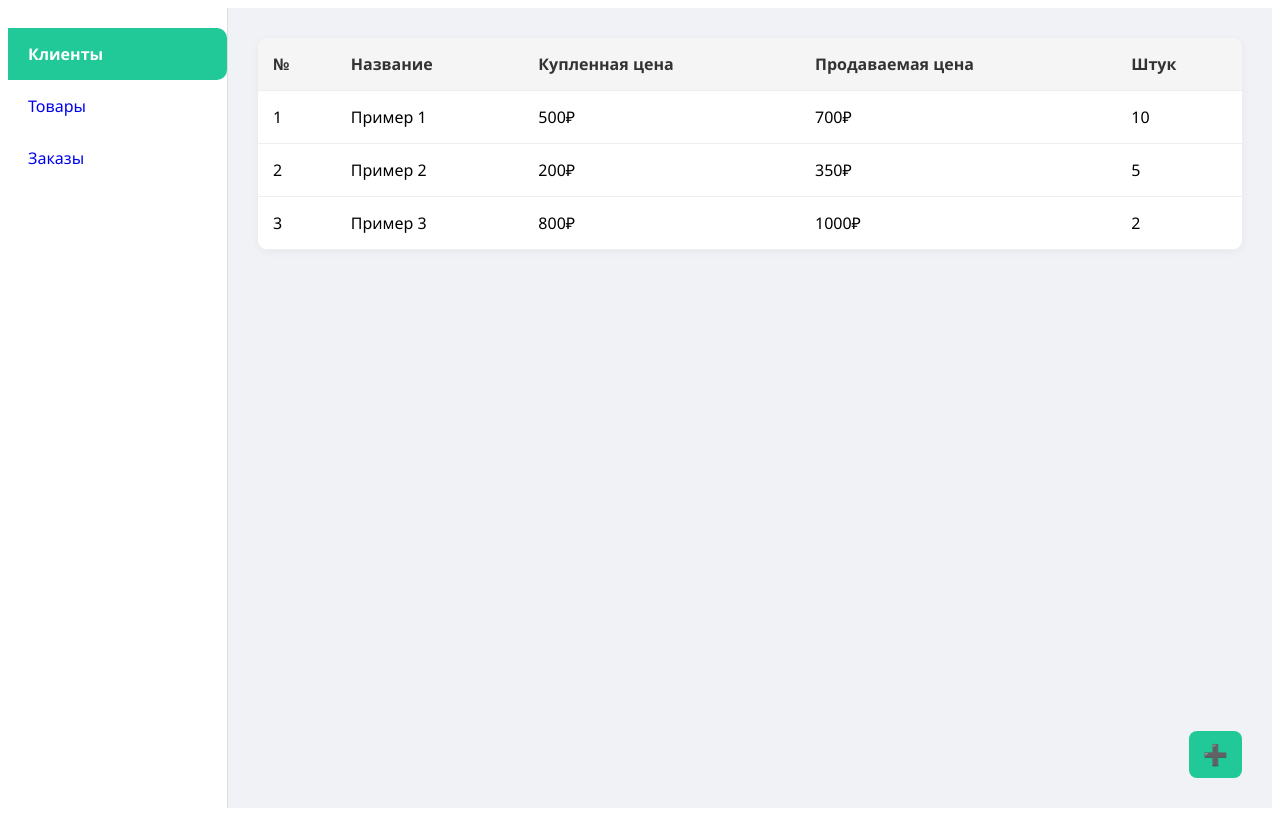
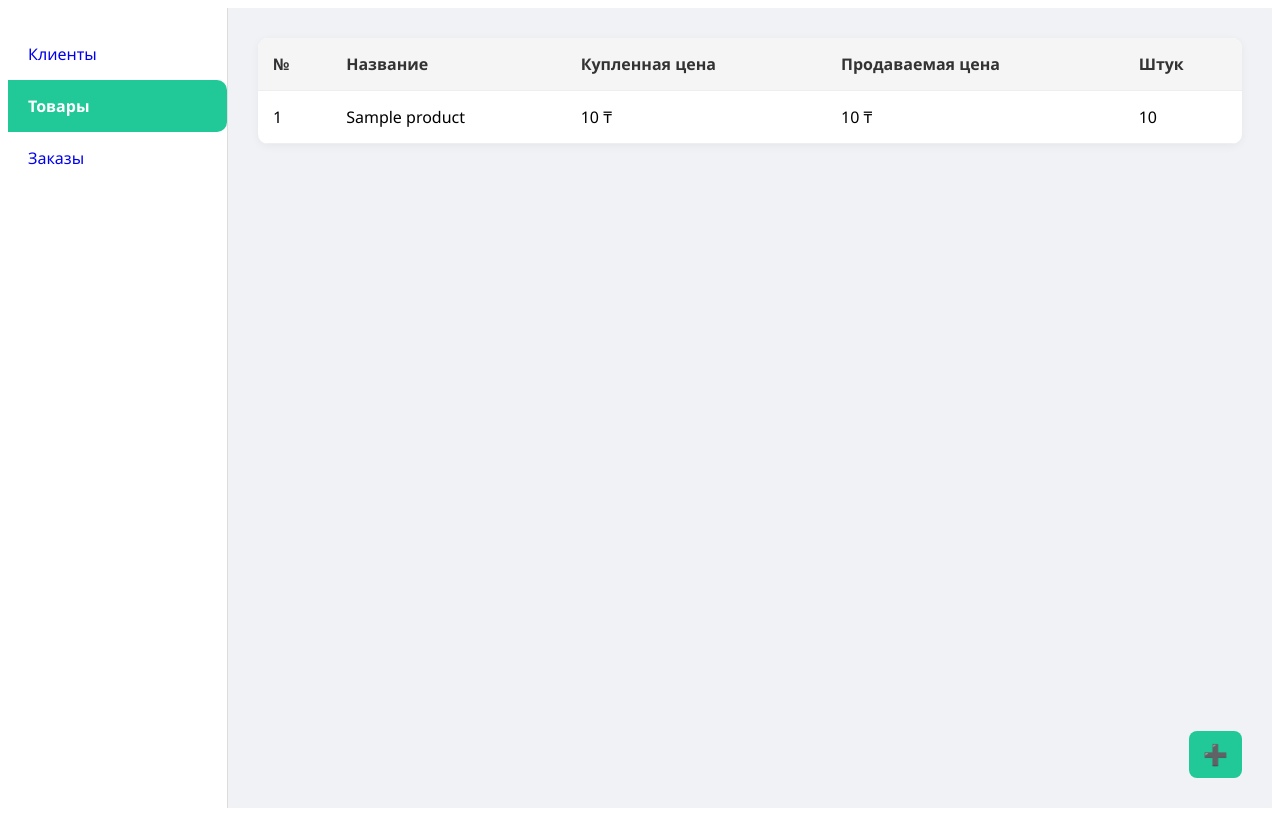
Before and after one commit to shakhruzdev/product_statistics, a Django app: page /products/ in a window 1280 px wide. Run offline with Django 5.2, Linux system fonts and the light colour scheme; tables that the repository leaves empty hold one stand-in row (values such as "Sample post").

Commit message:
added modal for adding product added theme.css for public style

```diff
--- a/apps/static/apps/css/products.css
+++ b/apps/static/apps/css/products.css
@@ -1,50 +1,3 @@
-* {
-    box-sizing: border-box;
-    font-family: 'Segoe UI', sans-serif;
-}
-
-.container {
-    display: flex;
-    height: 100vh;
-}
-
-/* Sidebar */
-.sidebar {
-    width: 220px;
-    background-color: #fff;
-    border-right: 1px solid #ddd;
-    display: flex;
-    flex-direction: column;
-    padding-top: 20px;
-}
-
-.sidebar-header,
-.sidebar-item {
-    padding: 15px 20px;
-    cursor: pointer;
-    transition: background-color 0.3s;
-}
-
-.sidebar-header.active {
-    background-color: #20c997;
-    color: white;
-    font-weight: bold;
-    border-radius: 0 10px 10px 0;
-}
-
-.sidebar-item:hover {
-    background-color: #f0f0f0;
-}
-
-/* Main content */
-.main {
-    flex: 1;
-    padding: 30px;
-    background-color: #f0f2f5;
-    position: relative;
-}
-
-/* Table */
 .product-table {
     width: 100%;
     border-collapse: collapse;
@@ -66,21 +19,6 @@
     color: #333;
 }
 
-/* Add button */
-.add-btn {
-    position: absolute;
-    bottom: 30px;
-    right: 30px;
-    background-color: #20c997;
-    color: white;
-    border: none;
-    border-radius: 8px;
-    padding: 10px 14px;
-    font-size: 20px;
-    cursor: pointer;
-    transition: background-color 0.3s;
-}
-
 .add-btn:hover {
     background-color: #17b388;
 }
--- /dev/null
+++ b/apps/static/apps/css/theme.css
@@ -0,0 +1,63 @@
+* {
+    box-sizing: border-box;
+    font-family: 'Segoe UI', sans-serif;
+}
+
+.container {
+    display: flex;
+    height: 100vh;
+}
+
+/* Sidebar */
+.sidebar {
+    width: 220px;
+    background-color: #fff;
+    border-right: 1px solid #ddd;
+    display: flex;
+    flex-direction: column;
+    padding-top: 20px;
+}
+
+.sidebar-header,
+.sidebar-item {
+    padding: 15px 20px;
+    cursor: pointer;
+    transition: background-color 0.3s;
+}
+
+.sidebar-header.active {
+    background-color: #20c997;
+    color: white;
+    font-weight: bold;
+    border-radius: 0 10px 10px 0;
+}
+
+.sidebar-item:hover {
+    background-color: #f0f0f0;
+}
+
+.main {
+    flex: 1;
+    padding: 30px;
+    background-color: #f0f2f5;
+    position: relative;
+}
+
+
+.add-btn {
+    position: absolute;
+    bottom: 30px;
+    right: 30px;
+    background-color: #20c997;
+    color: white;
+    border: none;
+    border-radius: 8px;
+    padding: 10px 14px;
+    font-size: 20px;
+    cursor: pointer;
+    transition: background-color 0.3s;
+}
+
+.add-btn:hover {
+    background-color: #17b388;
+}
--- a/apps/views.py
+++ b/apps/views.py
@@ -46,7 +46,9 @@ class ClientUpdateView(UpdateView):
 class ProductCreateListView(CreateView, ListView):
     model = Product
     template_name = 'apps/products.html'
-    fields = '__all__'
+    fields = 'name', 'bought_price', 'sold_price', 'quantity'
+    context_object_name = 'products'
+    success_url = reverse_lazy('product_list')
 
 
 class OrderCreateListView(CreateView, ListView):
--- a/templates/apps/base.html
+++ b/templates/apps/base.html
@@ -7,19 +7,35 @@
     <title>Title</title>
     {% block css_link %}
     {% endblock %}
+    <link rel="stylesheet" href="{% static 'apps/css/theme.css' %}">
 </head>
 <body>
 
 <div class="container">
     <aside class="sidebar">
         <a style="text-decoration: none" href="{% url 'client_list' %}">
-            <div class="sidebar-header active">Клиенты</div>
+            <div class="{% if request.resolver_match.url_name == 'client_list' %}
+            	sidebar-header active
+            	{% else %}
+            	sidebar-item
+            {% endif %}">Клиенты
+            </div>
         </a>
         <a style="text-decoration: none" href="{% url 'product_list' %}">
-            <div class="sidebar-item">Товары</div>
+            <div class="{% if request.resolver_match.url_name == 'product_list' %}
+            	sidebar-header active
+            	{% else %}
+            	sidebar-item
+            {% endif %}">Товары
+            </div>
         </a>
         <a style="text-decoration: none" href="{% url 'order_list' %}">
-            <div class="sidebar-item">Заказы</div>
+            <div class="{% if request.resolver_match.url_name == 'order_list' %}
+            	sidebar-header active
+            	{% else %}
+            	sidebar-item
+            {% endif %}">Заказы
+            </div>
         </a>
     </aside>
     {% block content %}
--- a/templates/apps/products.html
+++ b/templates/apps/products.html
@@ -17,30 +17,101 @@
             </tr>
             </thead>
             <tbody>
-            <tr>
-                <td>1</td>
-                <td>Пример 1</td>
-                <td>500₽</td>
-                <td>700₽</td>
-                <td>10</td>
-            </tr>
-            <tr>
-                <td>2</td>
-                <td>Пример 2</td>
-                <td>200₽</td>
-                <td>350₽</td>
-                <td>5</td>
-            </tr>
-            <tr>
-                <td>3</td>
-                <td>Пример 3</td>
-                <td>800₽</td>
-                <td>1000₽</td>
-                <td>2</td>
-            </tr>
+            {% for product in products %}
+                <tr>
+                    <td>{{ product.id }}</td>
+                    <td>{{ product.name }}</td>
+                    <td>{{ product.bought_price }} ₸</td>
+                    <td>{{ product.sold_price }} ₸</td>
+                    <td>{{ product.quantity }}</td>
+                </tr>
+            {% endfor %}
+
             </tbody>
         </table>
 
         <button class="add-btn">➕</button>
     </main>
+    <!-- Modal oynasi -->
+    <div id="addProductModal" class="modal">
+        <div class="modal-content">
+            <span class="close">&times;</span>
+            <h2>Добавить продукт</h2>
+            <form method="POST" action="{% url 'product_list' %}">
+                {% csrf_token %}
+                <label>Название:</label>
+                <input type="text" name="name" required>
+
+                <label>Купленная цена:</label>
+                <input type="number" min="0" name="bought_price" required>
+
+                <label>Продаваемая цена:</label>
+                <input type="number" min="0" name="sold_price" required><br>
+
+                <label>Штук:</label><br>
+                <input type="number" min="1" name="quantity" required>
+
+                <button type="submit" class="save-btn">Сохранить</button>
+            </form>
+        </div>
+    </div>
+    <style>
+        .modal {
+            display: none;
+            position: fixed;
+            z-index: 999;
+            left: 0;
+            top: 0;
+            width: 100%;
+            height: 100%;
+            overflow: auto;
+            background-color: rgba(0, 0, 0, 0.5);
+        }
+
+        .modal-content {
+            background-color: #fff;
+            margin: 10% auto;
+            padding: 20px;
+            width: 300px;
+            border-radius: 10px;
+        }
+
+        .save-btn {
+            padding: 10px 18px;
+            font-size: 14px;
+            border-radius: 6px;
+            cursor: pointer;
+            border: none;
+            transition: background 0.3s ease;
+            background-color: #4CAF50;
+            color: white;
+        }
+
+        .save-btn:hover {
+            background-color: #388e3c;
+        }
+
+        .close {
+            float: right;
+            font-size: 20px;
+            cursor: pointer;
+        }
+    </style>
+    <script>
+        document.querySelector('.add-btn').addEventListener('click', function () {
+            document.getElementById('addProductModal').style.display = 'block';
+        });
+
+        document.querySelector('.close').addEventListener('click', function () {
+            document.getElementById('addProductModal').style.display = 'none';
+        });
+
+        window.onclick = function (event) {
+            let modal = document.getElementById('addProductModal');
+            if (event.target === modal) {
+                modal.style.display = 'none';
+            }
+        };
+    </script>
+
 {% endblock %}
```
Also changed, not shown: apps/static/apps/css/clients.css (+0 -67 lines), apps/static/apps/css/orders.css (+0 -47 lines).
